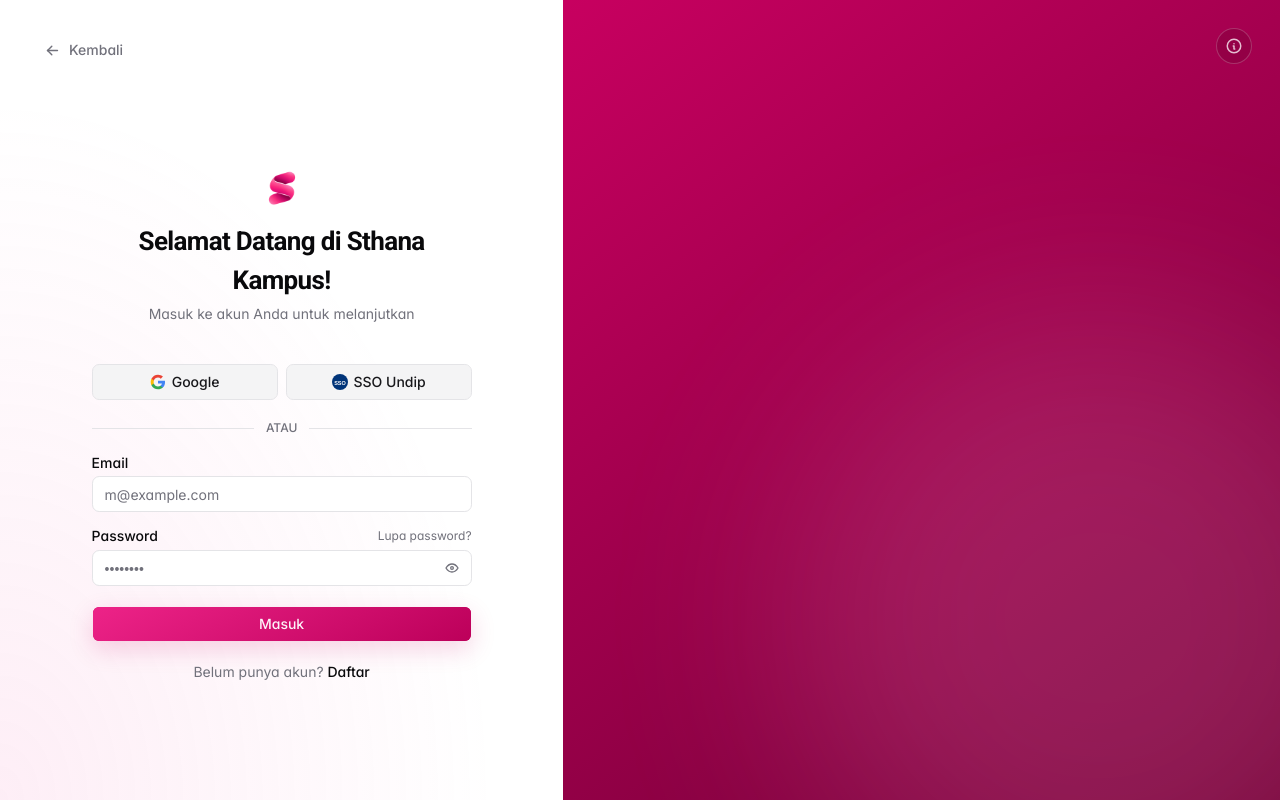
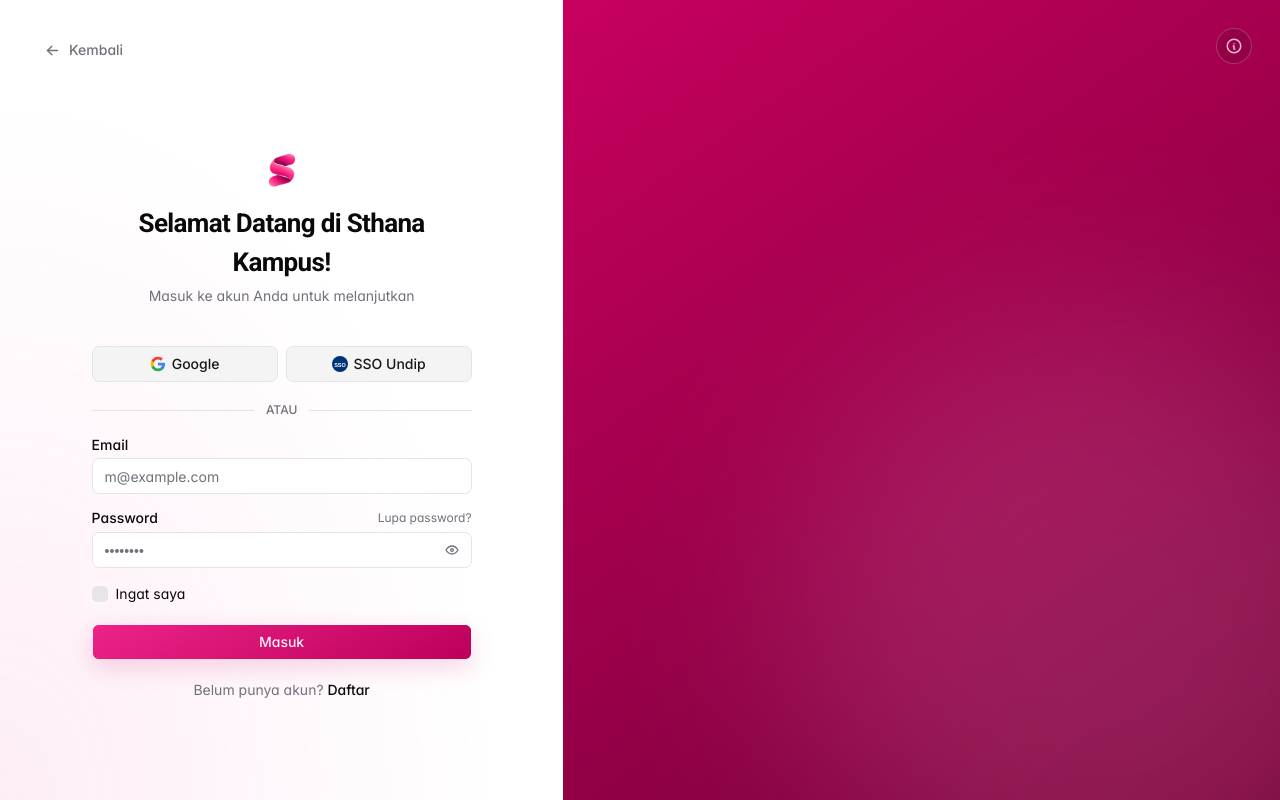
Before and after one commit to ZaidaanArd/ProjectPPK, a Next.js app: page /login in a window 1280 px wide. Built offline with nearby package versions, Linux system fonts and the light colour scheme.

Commit message:
feat(auth): add remember-me option to login
Restore the remember-me checkbox from the stashed login work, including the Checkbox UI primitive from Base UI.

```diff
--- a/src/app/(auth)/login/login-form.tsx
+++ b/src/app/(auth)/login/login-form.tsx
@@ -13,6 +13,7 @@
 
 import { AuthVisualPanel } from "../auth-visual-panel"
 import { Button } from "@/components/ui/button"
+import { Checkbox } from "@/components/ui/checkbox"
 import { Input } from "@/components/ui/input"
 import { Label } from "@/components/ui/label"
 import { Separator } from "@/components/ui/separator"
@@ -69,6 +70,7 @@
   const [email, setEmail] = useState("")
   const [password, setPassword] = useState("")
   const [showPassword, setShowPassword] = useState(false)
+  const [rememberMe, setRememberMe] = useState(false)
   const [loading, setLoading] = useState(false)
 
   function handleSubmit(e: FormEvent) {
@@ -188,6 +190,17 @@
               </div>
             </div>
 
+            <div className="flex items-center gap-2">
+              <Checkbox
+                id="remember-me"
+                checked={rememberMe}
+                onCheckedChange={(checked) => setRememberMe(checked === true)}
+              />
+              <Label htmlFor="remember-me" className="text-sm font-normal">
+                Ingat saya
+              </Label>
+            </div>
+
             <Button
               type="submit"
               disabled={loading}
--- /dev/null
+++ b/src/components/ui/checkbox.tsx
@@ -0,0 +1,27 @@
+"use client"
+
+import { Checkbox as CheckboxPrimitive } from "@base-ui/react/checkbox"
+import { cn } from "cn"
+import { IconCheck } from "@tabler/icons-react"
+
+function Checkbox({ className, ...props }: CheckboxPrimitive.Root.Props) {
+  return (
+    <CheckboxPrimitive.Root
+      data-slot="checkbox"
+      className={cn(
+        "peer relative flex size-4 shrink-0 items-center justify-center rounded-[5px] border border-transparent bg-input/90 transition-shadow outline-none group-has-disabled/field:opacity-50 group-has-[:focus-visible]/field-label:ring-0 group-has-[:focus-visible]/field-label:not-data-checked:border-transparent after:absolute after:-inset-x-3 after:-inset-y-2 focus-visible:border-ring focus-visible:ring-3 focus-visible:ring-ring/30 disabled:cursor-not-allowed disabled:opacity-50 aria-invalid:border-destructive aria-invalid:ring-3 aria-invalid:ring-destructive/20 aria-invalid:aria-checked:border-primary dark:aria-invalid:border-destructive/50 dark:aria-invalid:ring-destructive/40 data-checked:border-primary data-checked:bg-primary data-checked:text-primary-foreground group-has-[:focus-visible]/field-label:data-checked:border-primary dark:data-checked:bg-primary",
+        className
+      )}
+      {...props}
+    >
+      <CheckboxPrimitive.Indicator
+        data-slot="checkbox-indicator"
+        className="grid place-content-center text-current transition-none [&>svg]:size-3.5"
+      >
+        <IconCheck />
+      </CheckboxPrimitive.Indicator>
+    </CheckboxPrimitive.Root>
+  )
+}
+
+export { Checkbox }
```
